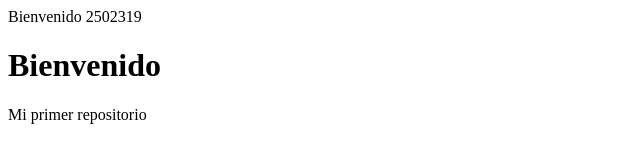
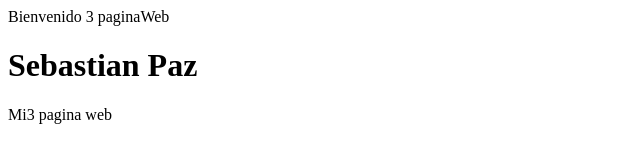
Before and after one commit to sebas2410/cursoHTML, a plain HTML site: page PaginaWeb/index.html in a window 1280 px wide. Shown: the whole page, without its empty margins (0-640 px from the left). Drawn offline with Linux system fonts and the light colour scheme.

Commit message:
commit 2

```diff
--- a/PaginaWeb/index.html
+++ b/PaginaWeb/index.html
@@ -1,11 +1,11 @@
 <!DOCTYPE html>
 <html>
 </head>
-<tittle>Bienvenido 2502319</
+<tittle>Bienvenido 3 paginaWeb</
 </head>
 <body>
 
 </body>
-<h1>Bienvenido</h1>
-<p>Mi primer repositorio</p>
+<h1>Sebastian Paz</h1>
+<p>Mi3 pagina web</p>
 </html>
```
